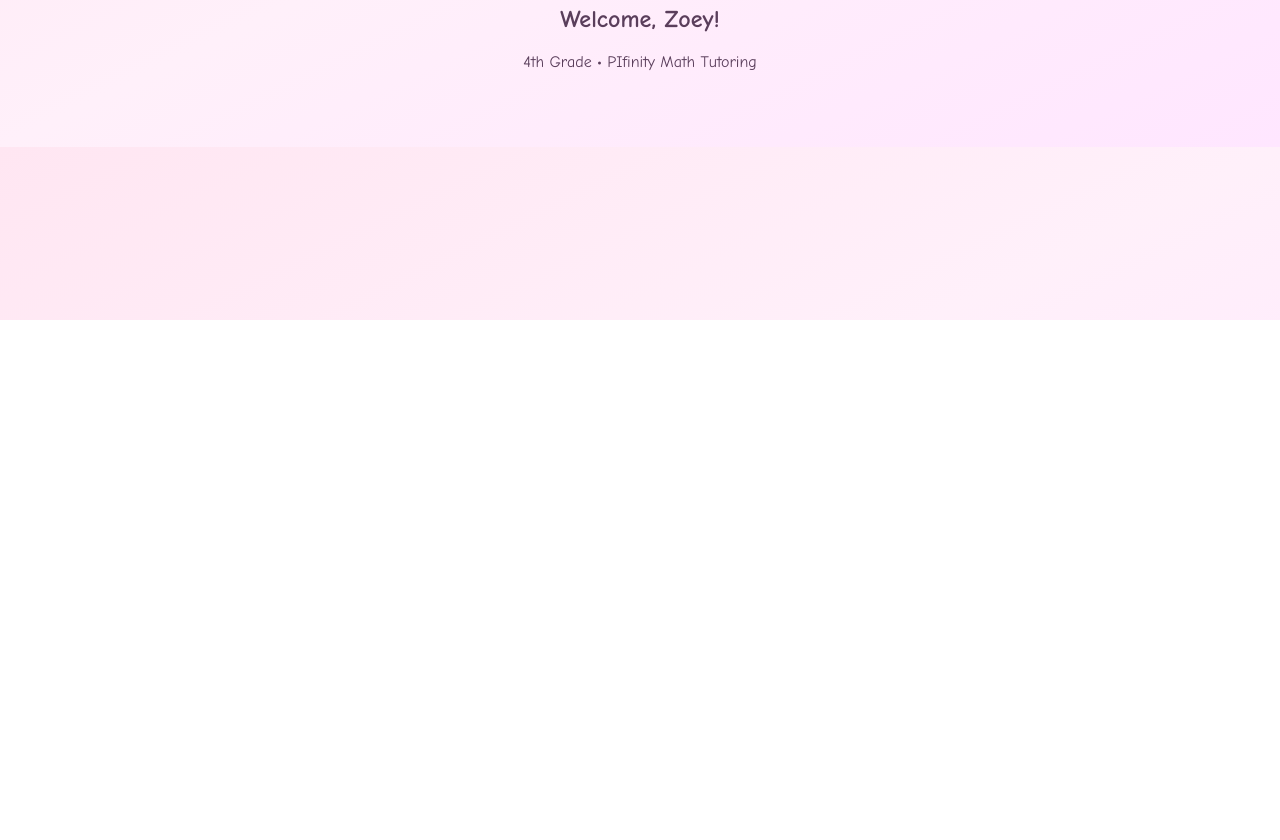
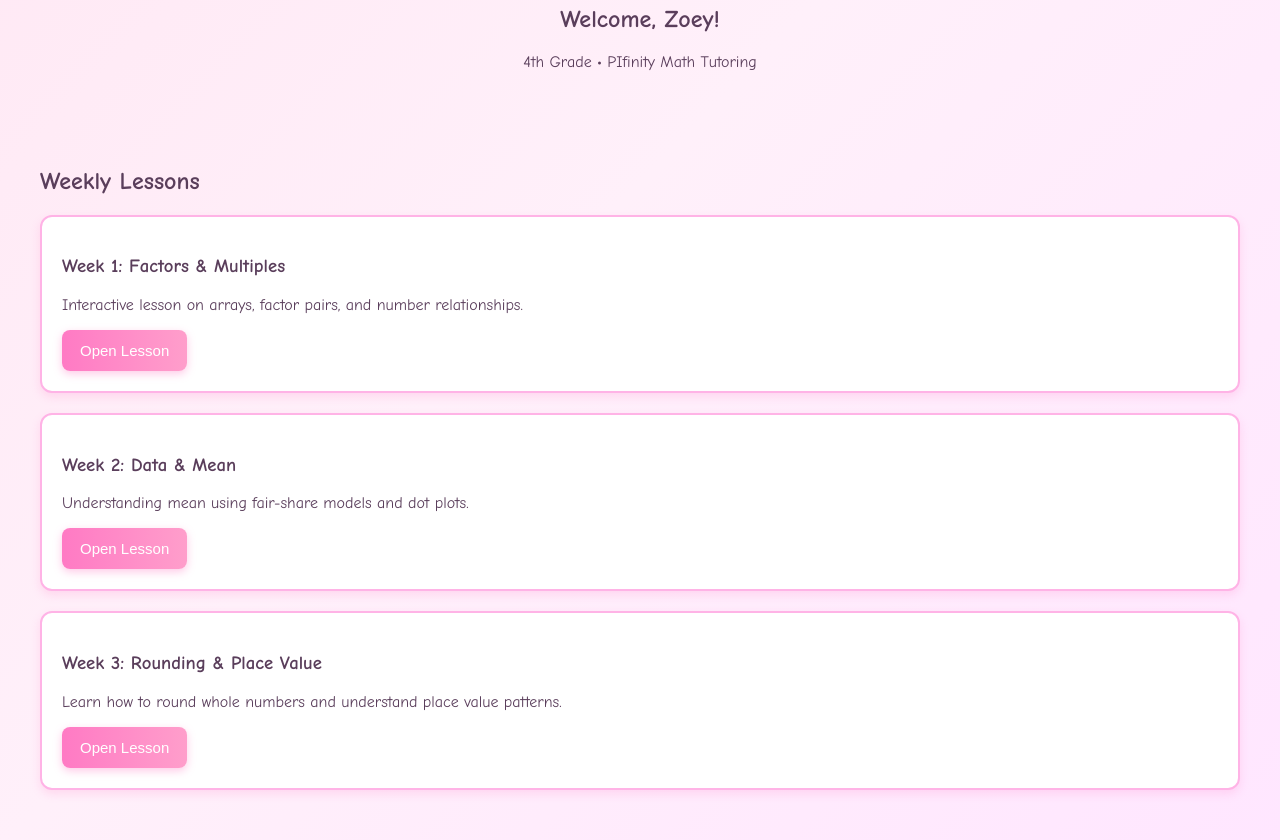
Before and after one commit to sonjabatiste-star/zoey-math-dashboard, a plain HTML site: page index.html in a window 1280 px wide. Shown: the part 480-1320 px from the top of the page. Before the commit the page ends 800 px from the top, so only its background shows below. Drawn offline with Linux system fonts and the light colour scheme.

Commit message:
Enhance index.html with weekly lessons
Added weekly lessons section with interactive buttons.

```diff
--- a/index.html
+++ b/index.html
@@ -21,3 +21,27 @@
 </section>
 
 <section class="lessons">
+<section class="lessons">
+    <h2>Weekly Lessons</h2>
+
+    <!-- WEEK 1 -->
+    <div class="card">
+        <h3>Week 1: Factors & Multiples</h3>
+        <p>Interactive lesson on arrays, factor pairs, and number relationships.</p>
+        <button onclick="window.location.href='lesson1.html'">Open Lesson</button>
+    </div>
+
+    <!-- WEEK 2 -->
+    <div class="card">
+        <h3>Week 2: Data & Mean</h3>
+        <p>Understanding mean using fair-share models and dot plots.</p>
+        <button onclick="window.location.href='lesson2.html'">Open Lesson</button>
+    </div>
+
+    <!-- WEEK 3 -->
+    <div class="card">
+        <h3>Week 3: Rounding & Place Value</h3>
+        <p>Learn how to round whole numbers and understand place value patterns.</p>
+        <button onclick="alert('Week 3 coming soon!')">Open Lesson</button>
+    </div>
+</section>
```
